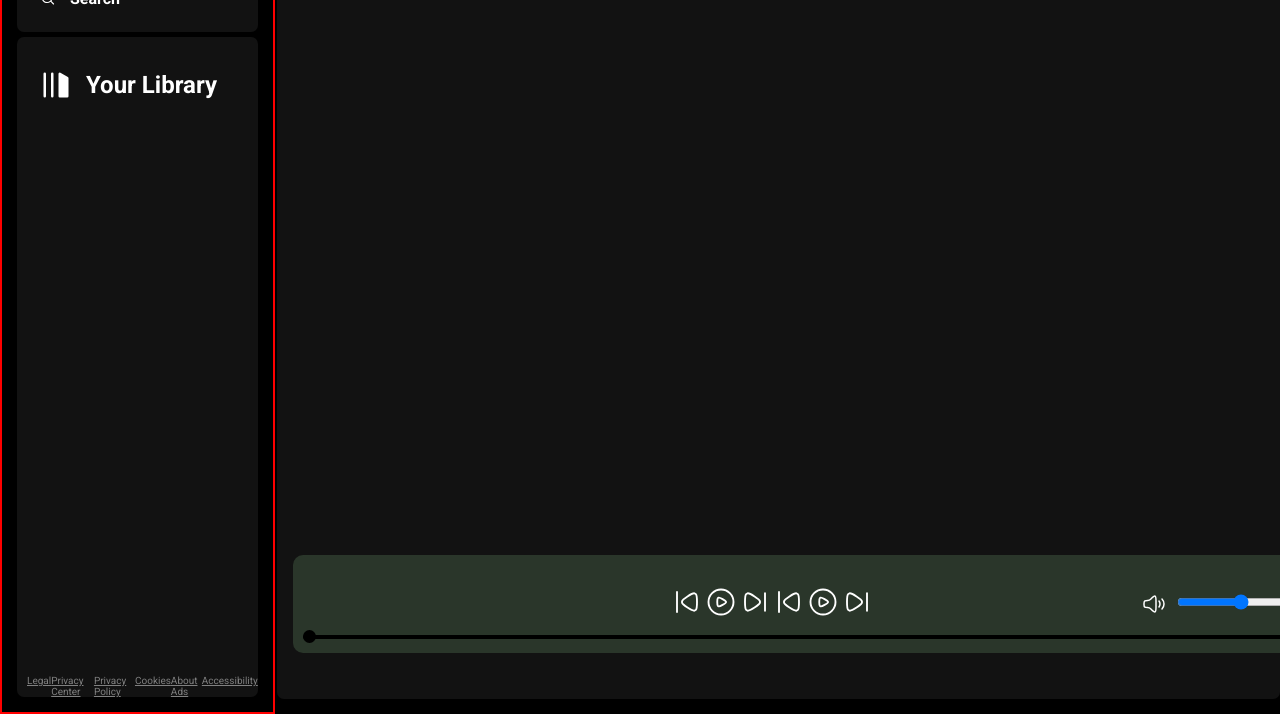
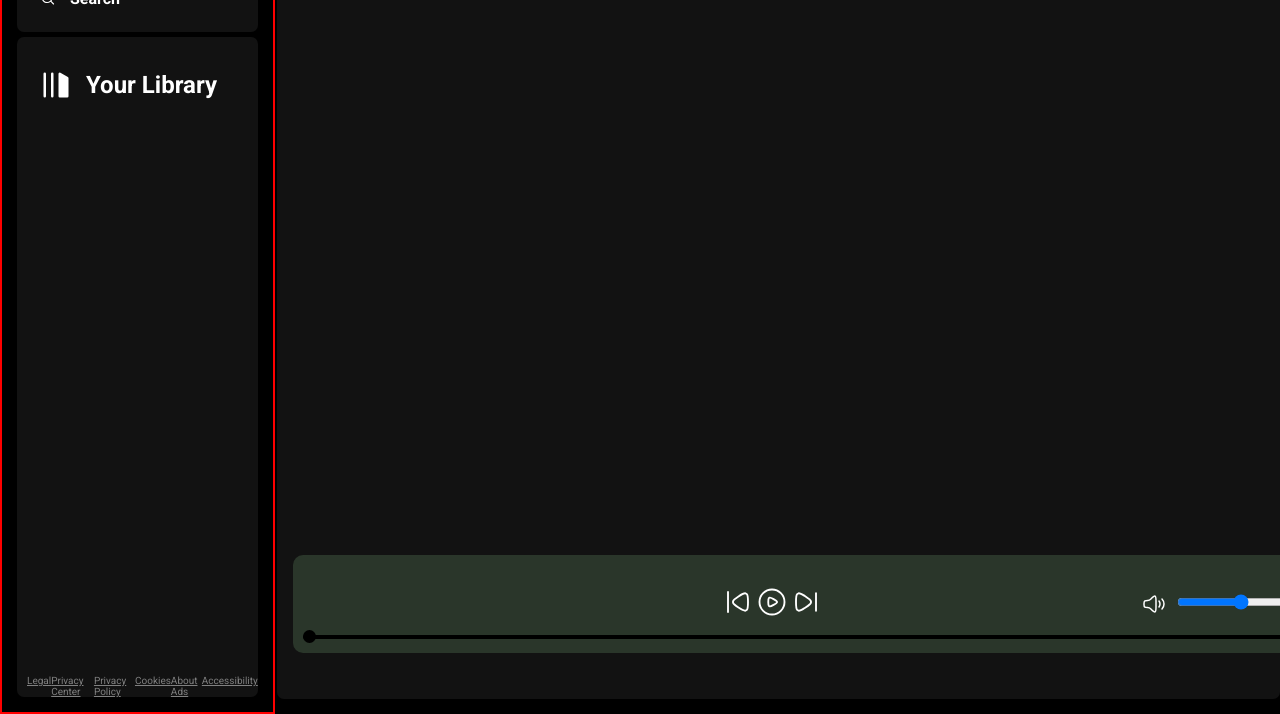
Before and after one commit to PreetsGeethub/PreetPlays, a plain HTML site: page index.html in a window 1280 px wide. Shown: the part 135-849 px from the top of the page. Drawn offline with Linux system fonts and the light colour scheme; a web font is replaced by a local one.

Commit message:
Update index.html

```diff
--- a/index.html
+++ b/index.html
@@ -106,9 +106,7 @@
                             <img width="30" id="play" class="invert" src="./img/playnow.svg" alt="playnow">
                             <img width="30" id="next" class="invert" src="./img/next.svg" alt="next">
 
-                            <img width="30" id="prev" class="invert" src="img/prev.svg" alt="prev">
-                            <img width="30" id="play" class="invert" src="img/playnow.svg" alt="playnow">
-                            <img width="30" id="next" class="invert" src="img/next.svg" alt="next">
+
 
 
                         </div>
```
